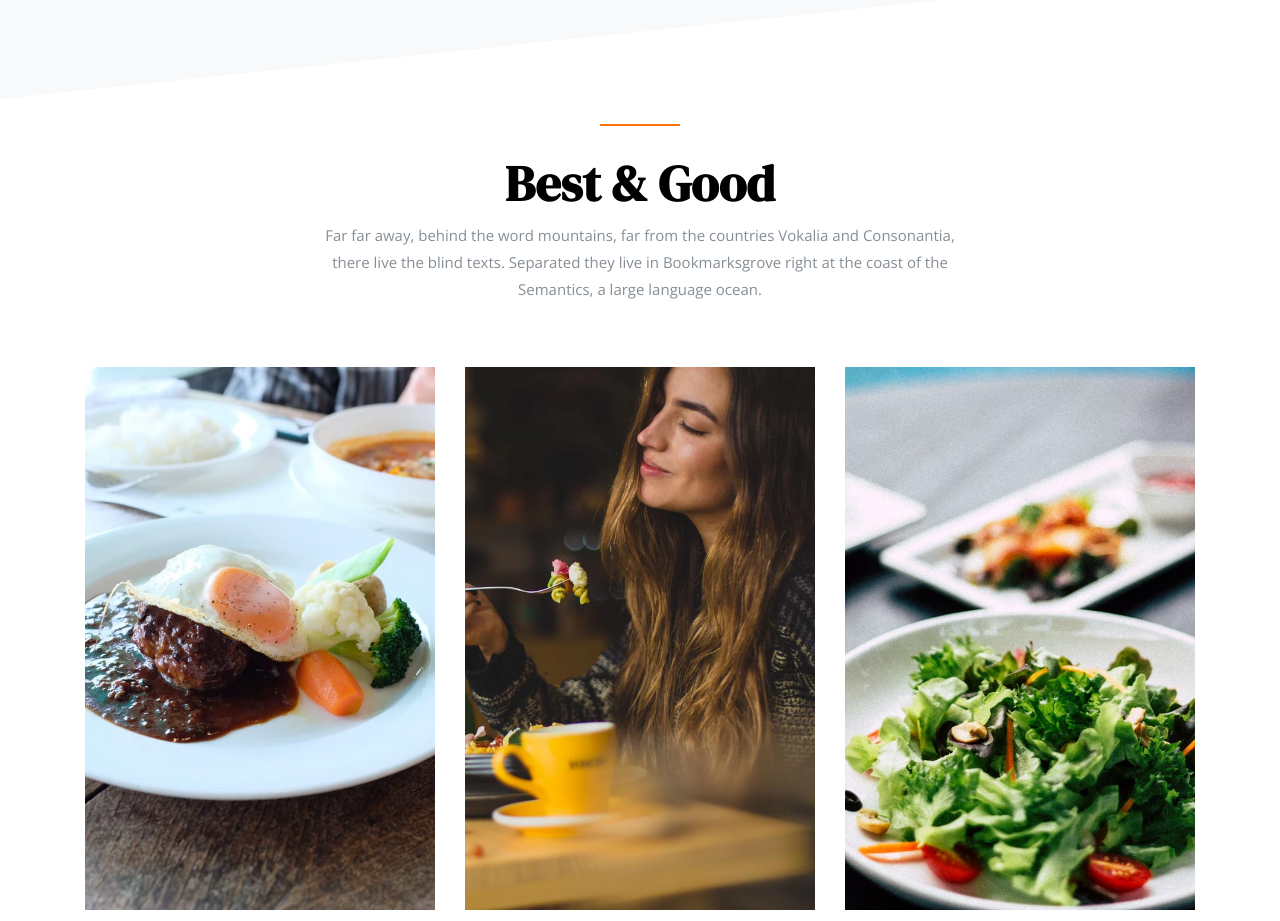
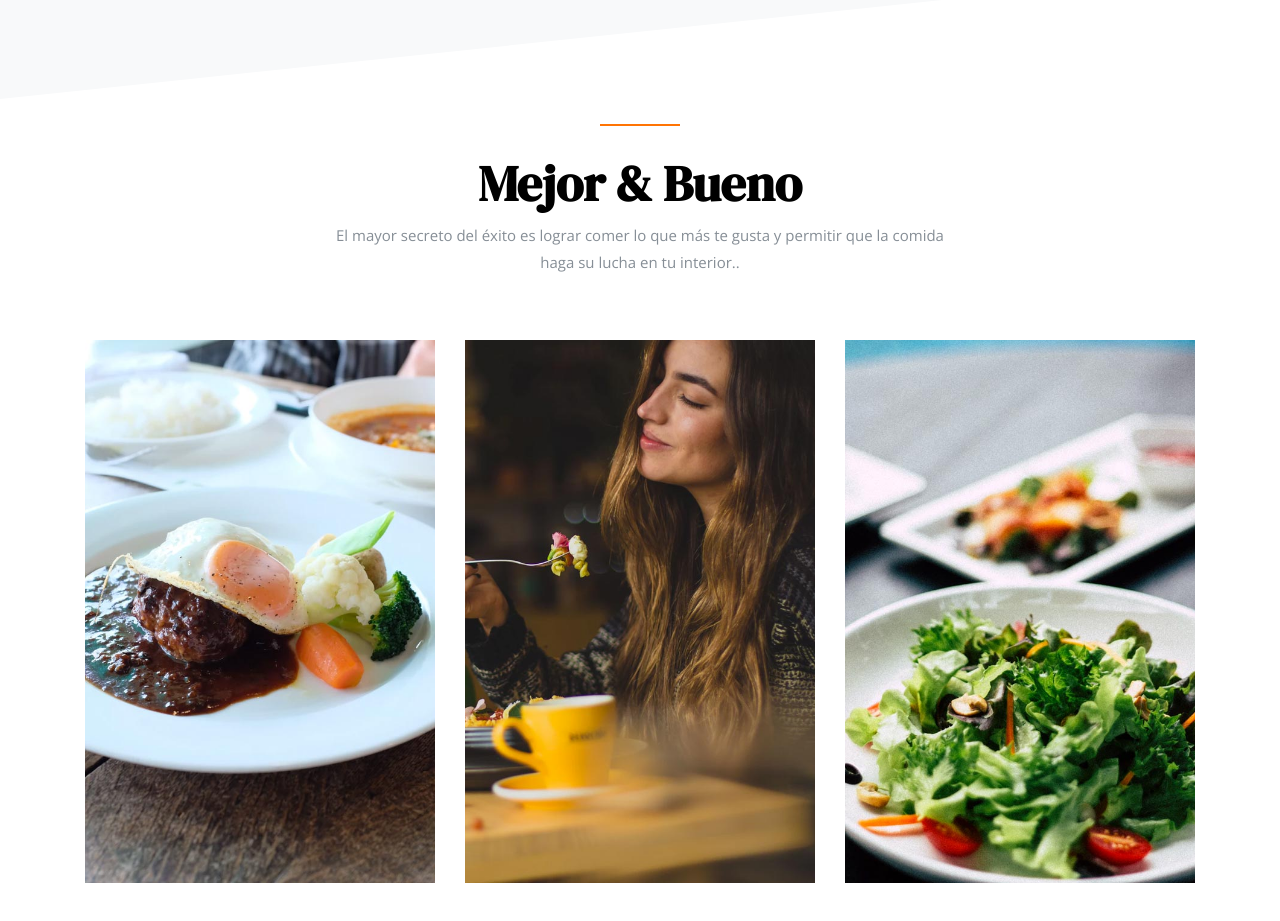
Before and after one commit to victorfrancoq/Restaurant-FRANQ, a plain HTML site: page index.html in a window 1280 px wide. Shown: the part 1540-2461 px from the top of the page. Drawn offline with nearby package versions, Linux system fonts and the light colour scheme; files whose address does not match are found by name.

Commit message:
Update index.html

```diff
--- a/index.html
+++ b/index.html
@@ -129,8 +129,8 @@
       <div class="container">
         <div class="row mb-5 justify-content-center" data-aos="fade">
             <div class="col-md-7 text-center heading-wrap">
-              <h2 data-aos="fade-up">Best &amp; Good</h2>
-              <p data-aos="fade-up" data-aos-delay="100">Far far away, behind the word mountains, far from the countries Vokalia and Consonantia, there live the blind texts. Separated they live in Bookmarksgrove right at the coast of the Semantics, a large language ocean.</p>
+              <h2 data-aos="fade-up">Mejor &amp; Bueno</h2>
+              <p data-aos="fade-up" data-aos-delay="100">El mayor secreto del éxito es lograr comer lo que más te gusta y permitir que la comida haga su lucha en tu interior..</p>
             </div>
           </div>
         <div class="row align-items-center">
```
